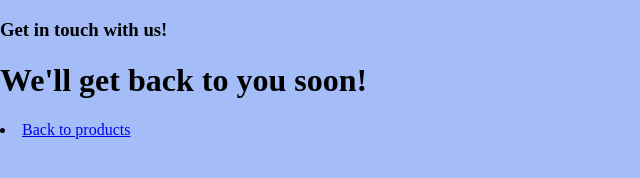
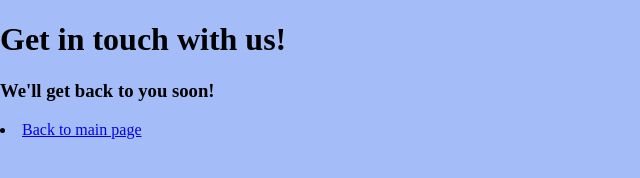
Before and after one commit to iriak2/A-simple-webpage, a plain HTML site: page success.html in a window 1280 px wide. Shown: the whole page, without its empty margins (0-640 px from the left). Drawn offline with Linux system fonts and the light colour scheme.

Commit message:
Update success.html

```diff
--- a/success.html
+++ b/success.html
@@ -5,17 +5,16 @@
     <meta http-equiv="X-UA-Compatible" content="IE=edge">
     <meta name="viewport" content="width=device-width, initial-scale=1.0">
     <link rel="stylesheet" href="style.css">
-    <title>Contact us</title>
+    <title>Thank You!</title>
 </head>
 
 <body>
     <div id="bgContact">
-        <h3>Get in touch with us!</h3>
-        <h1>We'll get back to you soon!</h1>
+        <h1>Get in touch with us!</h1>
+        <h3>We'll get back to you soon!</h3>
         <li>
-            <a href="https://iriak2.github.io/A-simple-webpage/success.html">Back to products</a>
+            <a id="Homepage" href="index.html">Back to main page</a>
         </li>
-
     </div>
 </body>
 </html>
```
